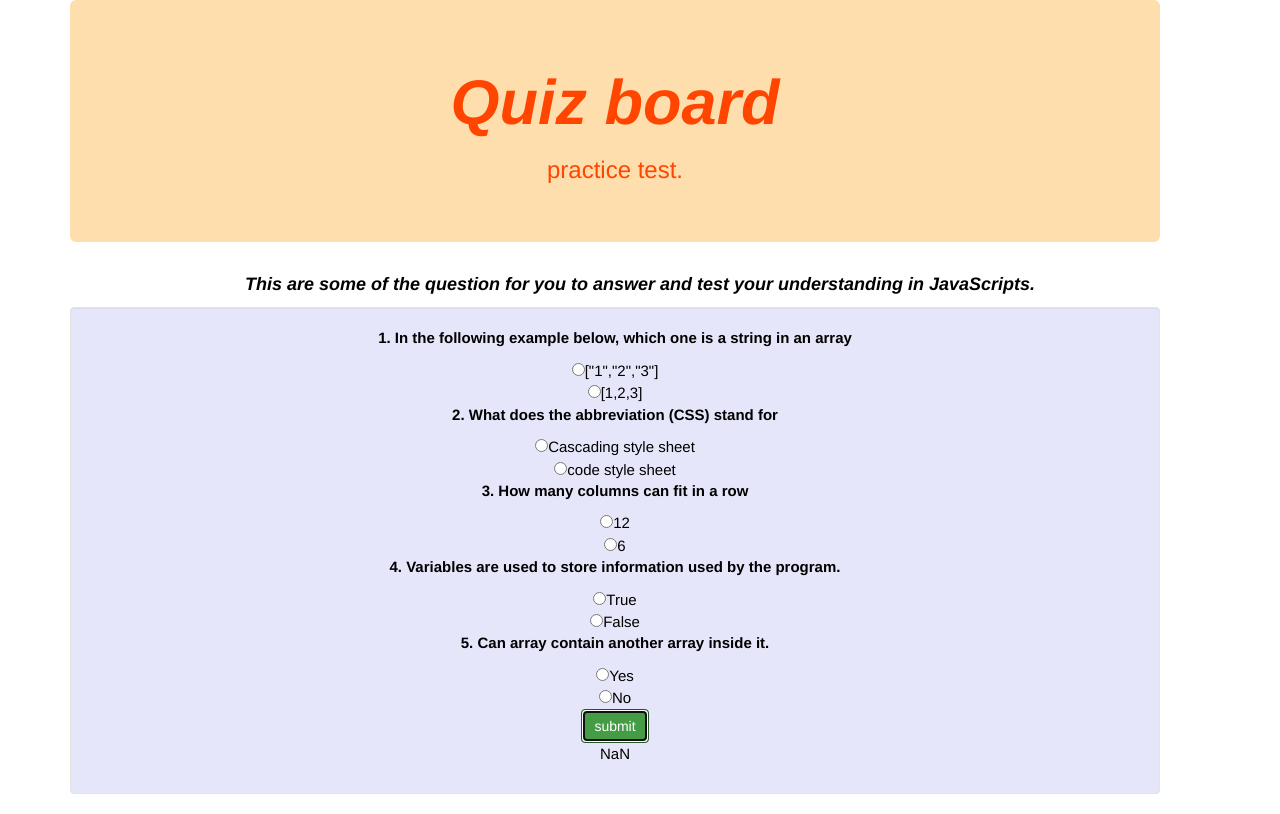
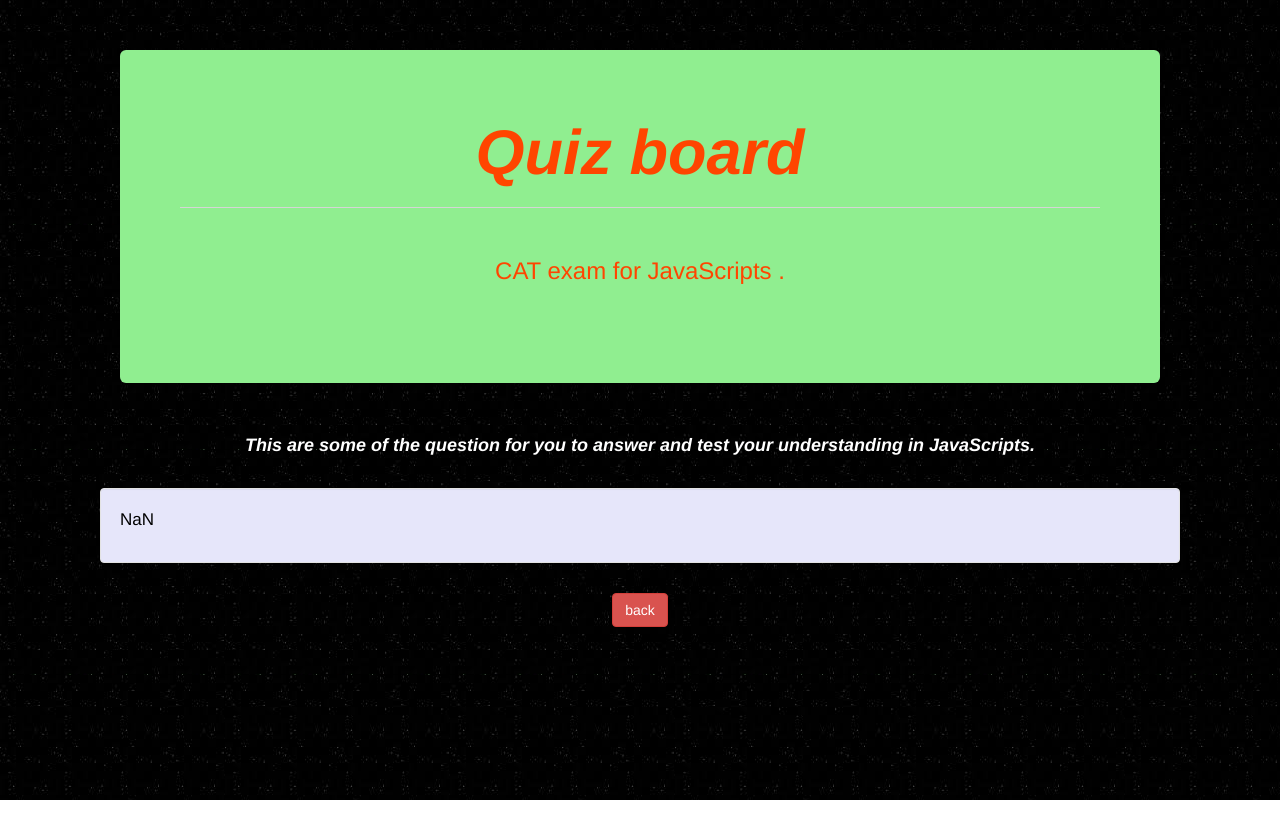
Before and after one commit to shureim/quiz, a plain HTML site: page index.html in a window 1280 px wide. Both pictures are taken after a click on the button "submit". Drawn offline with nearby package versions, Linux system fonts and the light colour scheme.

Commit message:
added background color

```diff
--- a/css/style.css
+++ b/css/style.css
@@ -1,33 +1,43 @@
-/* #submit-button{
-  display: none;
-} */
+
 #after-submit{
   display: none;
 }
 .well{
   margin-right: 50px;
   background-color:#E6E6FA;
-  font-size: 15px;
+  font-size: 17px;
   color: black;
+  margin: 30px;
 }
 h1{
   font-style: italic;
   font-size: 40px;
   font-weight: bolder;
+  text-align: center;
+}
+h3{
+  text-align: center;
+  margin:50px
 }
 body{
-  /* background-image:url(../img/quiz.gif); */
+  background-image: url(../img/black.jpeg);
   background-repeat: repeat;
   color: black;
-  text-align: center;
+
 }
 .jumbotron{
   margin-right: 50px;
   padding-right: 30px;
-  background-color: #FFDEAD;
+  background-color: #90EE90;
   color: #FF4500;
+  margin: 50px;
 }
 .col{
   font-size: 18px;
   font-style: italic;
+  color: white;
+  text-align: center;
 }
+.back{
+  text-align: center;
+}
--- a/index.html
+++ b/index.html
@@ -13,9 +13,12 @@
     <div class="container">
       <div class="jumbotron" "color-white">
     <h1><span class="quiz">Quiz board</span> </h1>
-    <h3>practice test.</h3>
+    <hr></hr>
+    <h3>CAT exam for JavaScripts .</h3>
   </div>
-    <p><b><span class="col">This are some of the question for you to answer and test your understanding in JavaScripts.</span></b></p>
+    <p class="col"><b> This are some of the question for you to answer and test your understanding
+      in JavaScripts.</b></p>
+
     <div class="well">
 
     <form id="que">
@@ -45,12 +48,16 @@
        <input type="radio" name ="question5" id="r" value="0">No<br>
 
 
-       <button type="submit" class="btn btn-success">submit</button>
+       <button type="submit" class="btn btn-success" id="be">submit</button>
    </form>
+
+
    <div id="after-submit">
       <p> <span class="after-submit"></span> </p>
    </div>
  </div>
+   <p class="back"><button type="submit" class="btn btn-danger" id="ba">back</button></p>
+
 
   </div>
   </body>
--- a/js/script.js
+++ b/js/script.js
@@ -15,12 +15,13 @@ $(document).ready(function() {
 
     $(".after-submit").text(finalCorrect);
        event.preventDefault();
-       $("#after-submit").show();
+       $("#after-submit").show("your marks: ");
   });
 
-  $("p").click(function(){
-    $(".hide").toggle();
-    $(".show").toggle();
+  $("#be").click(function(){
+    $("#que").hide();
   });
-
+  $("#ba").click(function(){
+    $("#que").show();
+  });
 });
```
